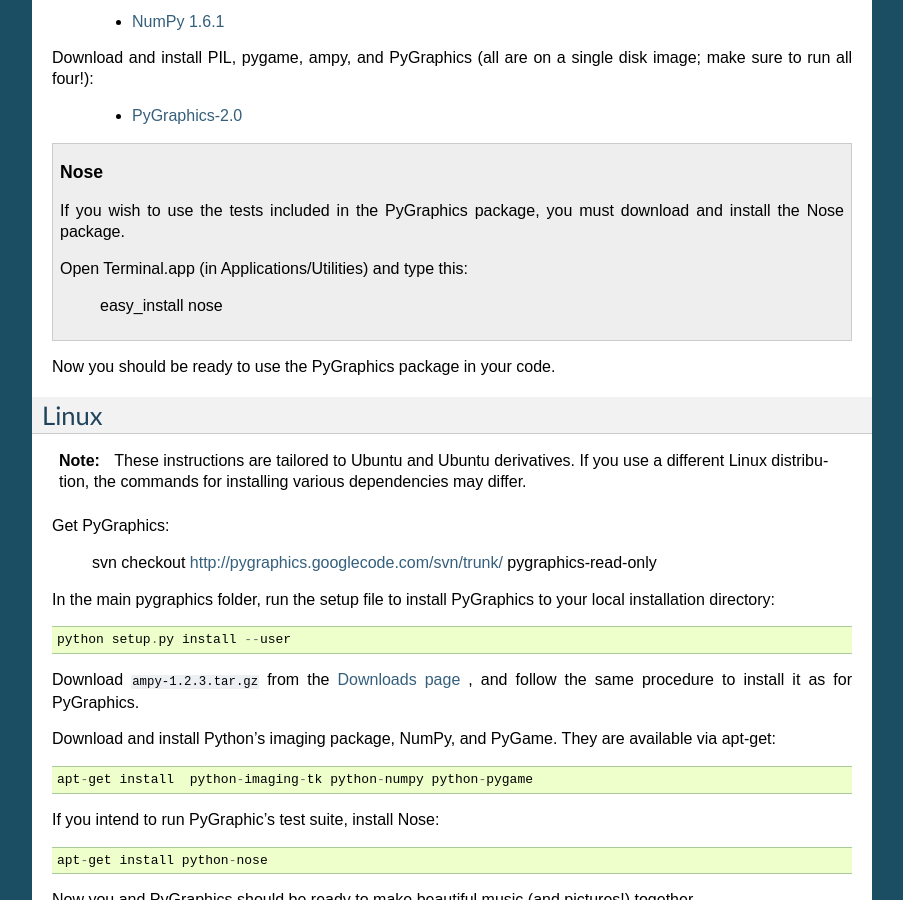
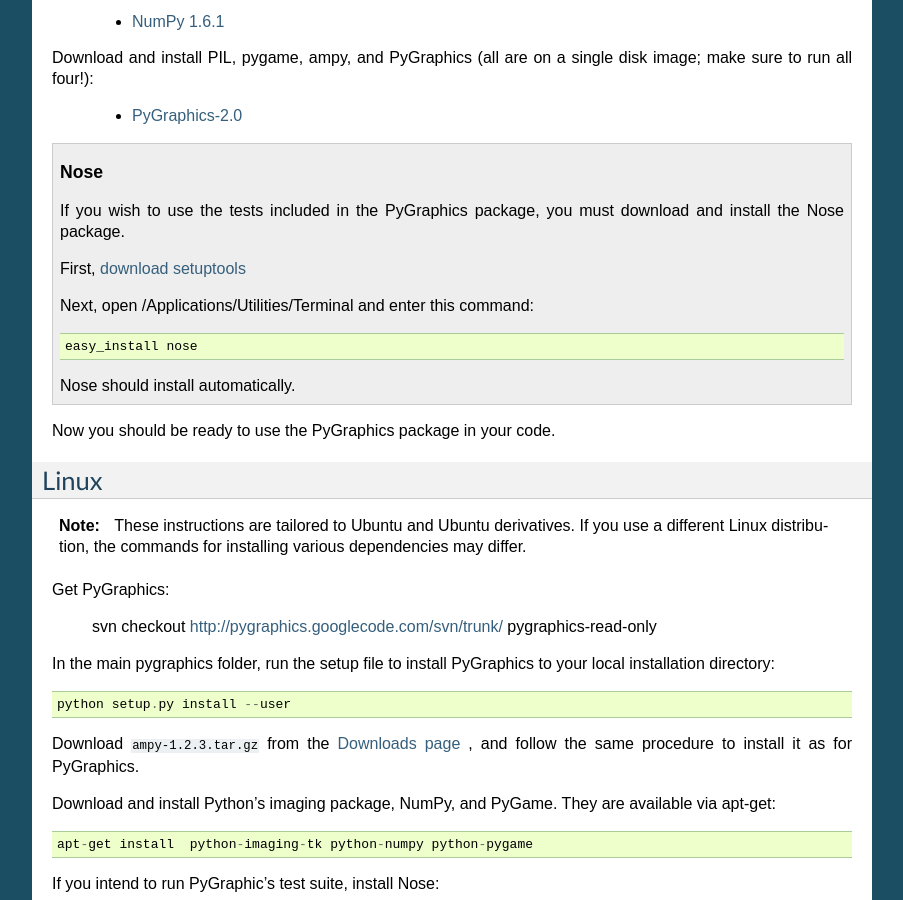
Before and after one commit to yuyutyrdinatry/pygraphics, a Sphinx documentation site: the page built from docs/install.rst, in a window 1280 px wide and 900 px high, scrolled down 968 px. Shown: the whole window, without its empty margins (198-1101 px from the left). Built offline with Sphinx 7.4.7, drawn with Linux system fonts in a browser that asks for light colours.

Commit message:
updated installation instructions for os x and linux

```diff
--- a/docs/install.rst
+++ b/docs/install.rst
@@ -62,9 +62,13 @@
 
     If you wish to use the tests included in the PyGraphics package, you must download and install the Nose package.
 
-    Open Terminal.app (in Applications/Utilities) and type this:
+    First, `download setuptools <http://pypi.python.org/pypi/setuptools>`_
+
+    Next, open /Applications/Utilities/Terminal and enter this command::
 
         easy_install nose
+
+    Nose should install automatically.
 
 Now you should be ready to use the PyGraphics package in your code.
 
```
